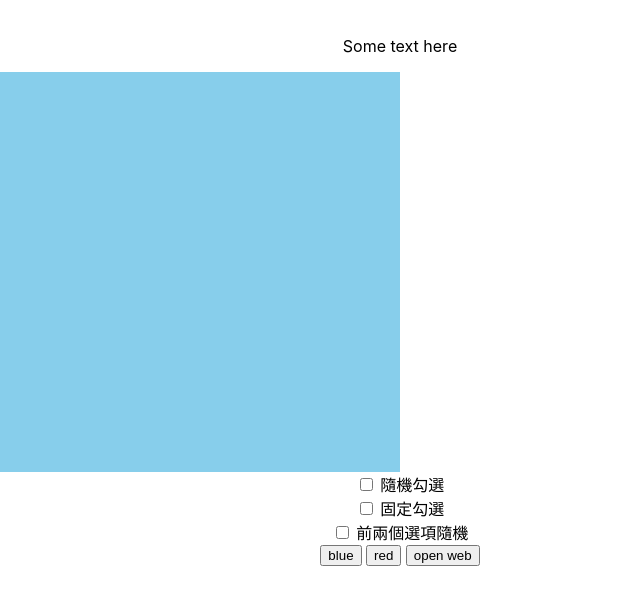
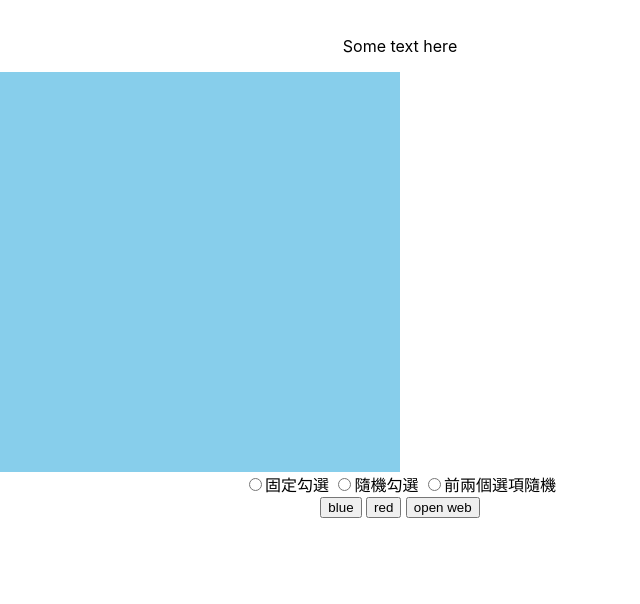
Before and after one commit to Yu-hc/green-cap, an Electron app: page index.html in a window 800 px wide. Shown: the whole page, without its empty margins (0-640 px from the left). Drawn offline with Linux system fonts and the light colour scheme; no server answers.

Commit message:
check box options with value, and chang to radio to prevent multiple options

```diff
--- a/index.html
+++ b/index.html
@@ -12,25 +12,10 @@
        <div id = "menuBarDiv"></div>
     </section>
     <div id = "check opitons">
-       <div class="form-check form-check-inline">
-              <input class="form-check-input" type="checkbox" id="inlineCheckbox1" value="option1">
-              <label class="form-check-label" for="inlineCheckbox1">
-                     隨機勾選
-              </label>
-            </div>
-            <div class="form-check form-check-inline">
-              <input class="form-check-input" type="checkbox" id="inlineCheckbox2" value="option2">
-              <label class="form-check-label" for="inlineCheckbox2">
-                     固定勾選
-              </label>
-            </div>
-            <div class="form-check form-check-inline">
-              <input class="form-check-input" type="checkbox" id="inlineCheckbox3" value="option3">
-              <label class="form-check-label" for="inlineCheckbox3">
-                     前兩個選項隨機
-              </label>
-            </div>
-       </div>
+      <input  type="radio" name="size" value="fixed">固定勾選
+      <input  type="radio" name="size" value="random">隨機勾選
+      <input  type="radio" name="size" value="idk">前兩個選項隨機
+
     </div>
 
     <button onclick="changeColor('blue');">blue</button>
```
